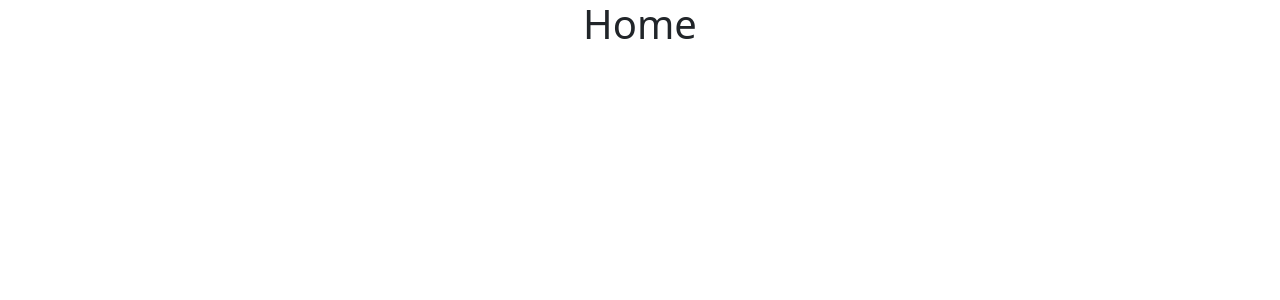
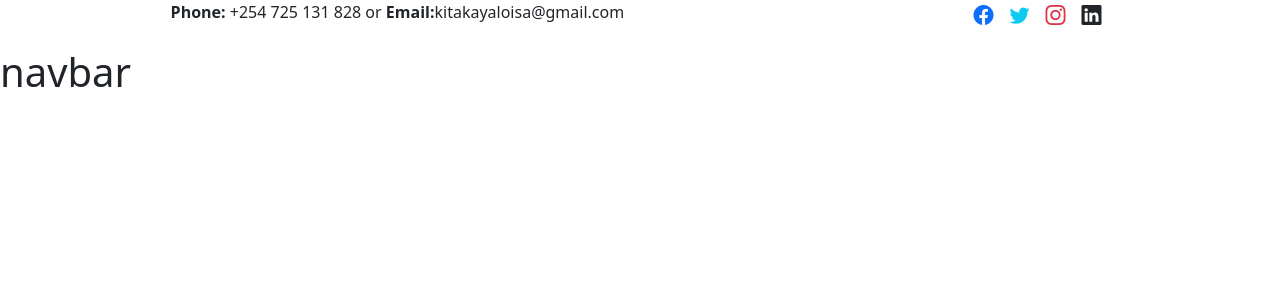
Before and after one commit to LoisaKitakaya/Vigil-Survailance, a React (Create React App) app: page / in a window 1280 px wide. Shown: the top 300 px of the page. Built offline with nearby package versions, Linux system fonts and the light colour scheme.

Commit message:
created social component

```diff
--- /dev/null
+++ b/src/components/Navbar.jsx
@@ -0,0 +1,11 @@
+import "../css/components.css";
+
+const Navbar = () => {
+  return (
+    <div className="navbar">
+      <h1>navbar</h1>
+    </div>
+  );
+};
+
+export default Navbar;
--- /dev/null
+++ b/src/components/Social.jsx
@@ -0,0 +1,30 @@
+import "../css/components.css";
+
+const Social = () => {
+  return (
+    <div className="social">
+      <div className="contacts">
+        <p>
+          <strong>Phone:</strong> +254 725 131 828 or <strong>Email:</strong>
+          kitakayaloisa@gmail.com
+        </p>
+      </div>
+      <div className="social-media">
+        <a href="#">
+          <i className="bi bi-facebook fs-5 text-link"></i>
+        </a>
+        <a href="#">
+          <i className="bi bi-twitter fs-5 text-info"></i>
+        </a>
+        <a href="#">
+          <i class="bi bi-instagram fs-5 text-danger"></i>
+        </a>
+        <a href="#">
+          <i class="bi bi-linkedin fs-5 text-dark"></i>
+        </a>
+      </div>
+    </div>
+  );
+};
+
+export default Social;
--- a/src/css/components.css
+++ b/src/css/components.css
@@ -0,0 +1,8 @@
+.social {
+  display: flex;
+  justify-content: space-around;
+}
+
+.social-media a {
+    margin: 0 0.5rem;
+}
--- a/src/index.js
+++ b/src/index.js
@@ -7,6 +7,7 @@ import { BrowserRouter } from 'react-router-dom';
 
 import './css/index.css';
 import "bootstrap/dist/css/bootstrap.css";
+import "bootstrap-icons/font/bootstrap-icons.css";
 
 import App from './App';
 
--- /dev/null
+++ b/src/layout/HomeLanding.jsx
@@ -0,0 +1,20 @@
+import Social from '../components/Social'
+import Navbar from '../components/Navbar'
+
+import '../css/layout.css'
+
+const HomeLanding = () => {
+    return <div className="home-landing">
+        {/* home landing */}
+        <div className="social-container">
+            <Social/>
+        </div>
+
+        <div className="navbar-container">
+            <Navbar/>
+        </div>
+        {/* home landing */}
+    </div>
+}
+
+export default HomeLanding
--- a/src/pages/Home.jsx
+++ b/src/pages/Home.jsx
@@ -1,11 +1,20 @@
 import PageTitle from "../components/PageTitle";
+import HomeLanding from "../layout/HomeLanding";
 
 const Home = () => {
   PageTitle("VS | Home");
 
   return (
     <div className="home">
-      <h1>Home</h1>
+      {/* home landing section */}
+
+      {/* intro */}
+      <div className="intro">
+        <HomeLanding />
+      </div>
+      {/* intro */}
+
+      {/* home landing section */}
     </div>
   );
 };
```
